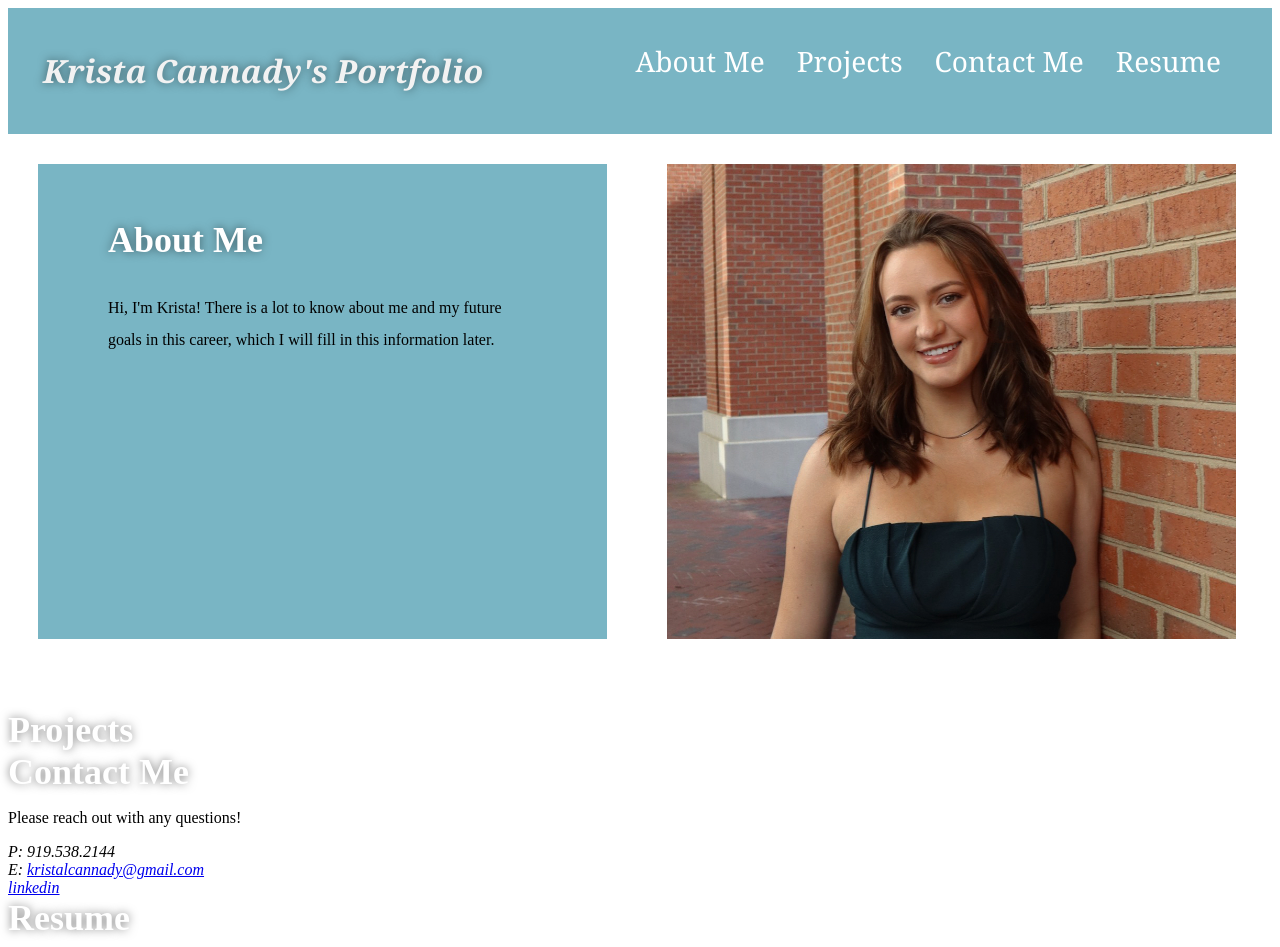
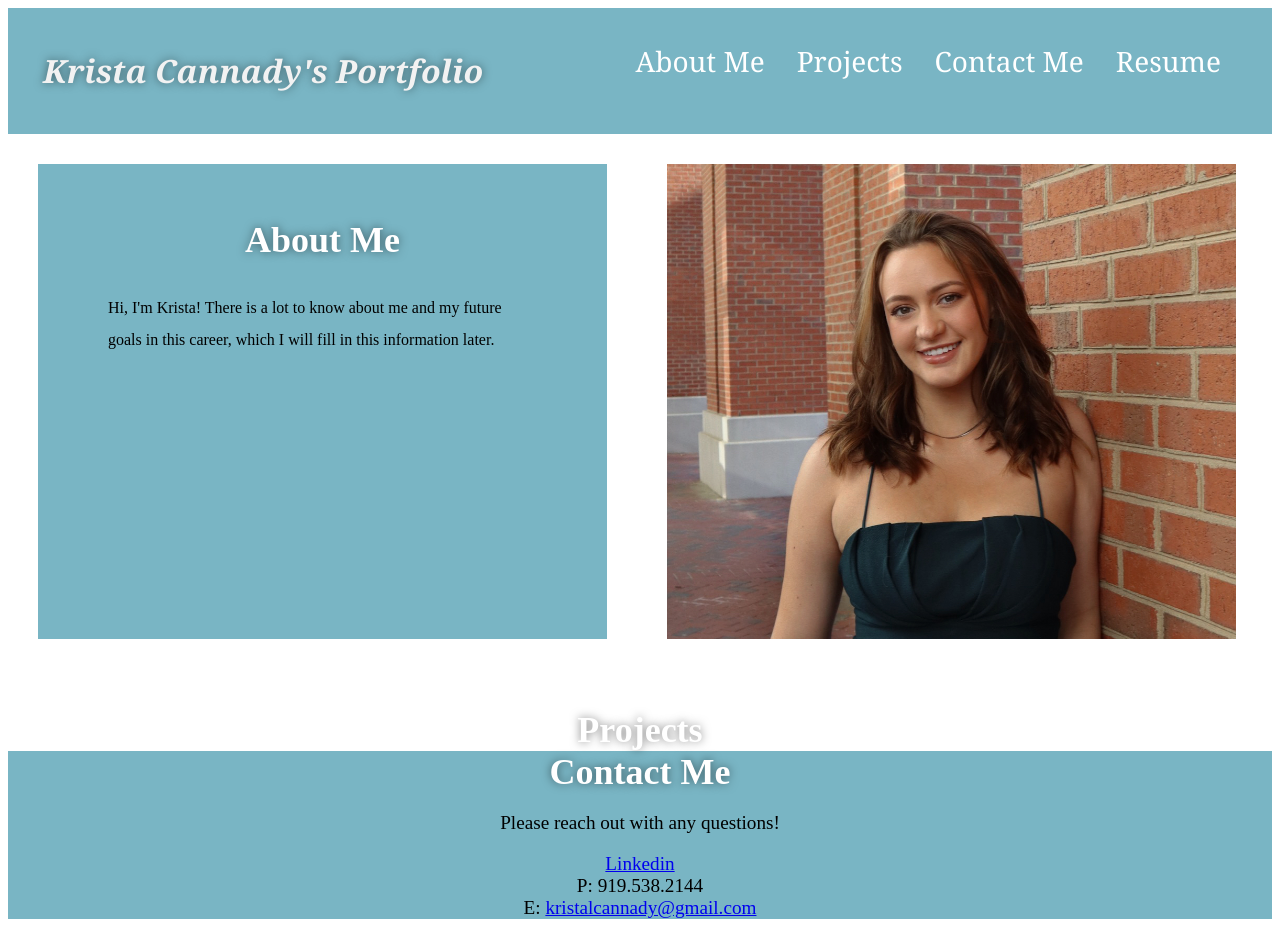
Before and after one commit to kristacannady/portfolio, a plain HTML site: page index.html in a window 1280 px wide. Drawn offline with Linux system fonts and the light colour scheme.

Commit message:
contact me

```diff
--- a/Assets/style.css
+++ b/Assets/style.css
@@ -38,6 +38,7 @@ text-shadow: none;
   font-size: 36px;
   color: white;
   text-shadow: 0 0 10px rgba(0, 0, 0, 0.5);
+  text-align: center;
   }
 
   * {
@@ -65,6 +66,13 @@ text-shadow: none;
 
   /* Projects Section */
 
+  .Projects{
+    background-color: var(--primary-color);
+  }
+
   /* Contact Me Section */
-
-  /* Resume Section */
+  .contact-info {
+    background: var(--tertiary-color);
+    text-align: center;
+    font-size: larger;
+  }
--- a/index.html
+++ b/index.html
@@ -40,8 +40,7 @@
 <!-- Projects Section -->
     <section id="Projects">
         <h2> Projects </h2>
-
-      </section>
+        </section>
 
  <!-- Contact Me Section -->
  <div class="contact-info">
@@ -50,17 +49,10 @@
     <p>
       Please reach out with any questions!
     </p>
-    <address>
+    <p>
+    <a href="https://www.linkedin.com/in/kristacannady/">Linkedin</a><br/>
       P: 919.538.2144<br/>
       E: <a href="mailto:kristalcannady@gmail.com">kristalcannady@gmail.com</a><br/>
-      <a href="https://www.linkedin.com/in/kristacannady/">linkedin</a>
-    </address>
+  </p>
 
   </div>
-
-<!-- Resume Section -->
-    <section id="Resume">
-        <h2> Resume </h2>
-
-      </section>
-</body>
```
Also changed, not shown: Assets/Run Buddy.jpeg (added).
